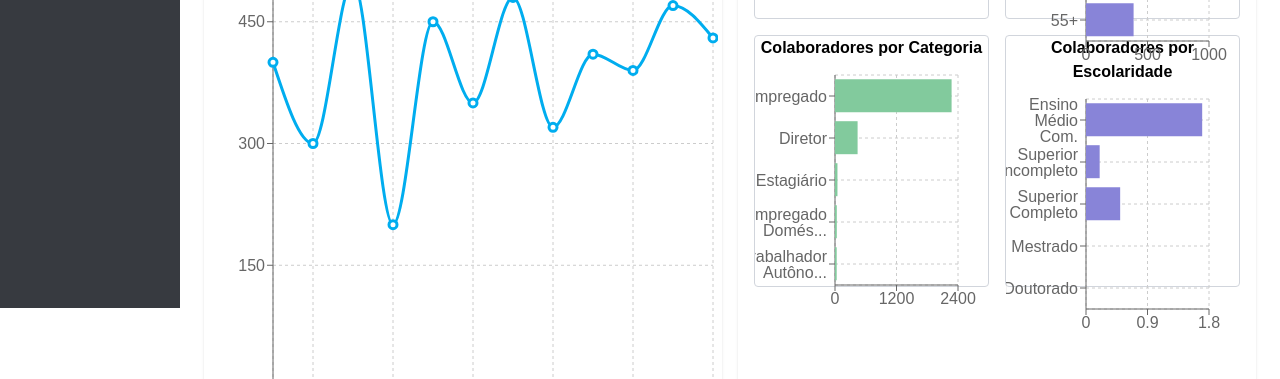
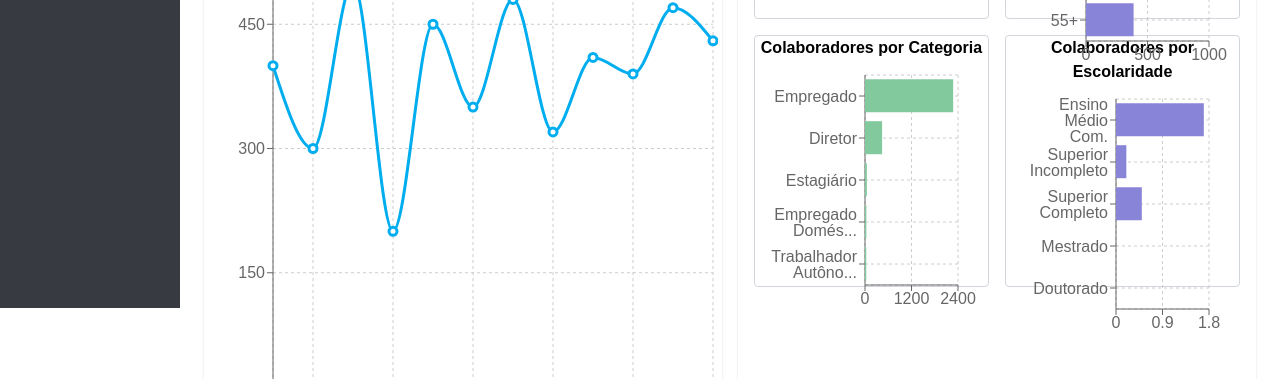
Before and after one commit to gabrielcsilvaa/office-gestao-front, a Next.js app: page /modulos/dashboards/demografico in a window 1280 px wide. Shown: the part 492-871 px from the top of the page. Built offline with nearby package versions, Linux system fonts and the light colour scheme; sample sign-in values are in the browser's storage.

Commit message:
nikolas atualizacoes

```diff
--- a/src/app/modulos/dashboards/demografico/components/grafico_categoria.tsx
+++ b/src/app/modulos/dashboards/demografico/components/grafico_categoria.tsx
@@ -36,7 +36,7 @@ const GraficoCategoria = () => {
           margin={{
             top: 5,
             right: 30,
-            left: 20,
+            left: 50,
             bottom: 5,
           }}
         >
--- a/src/app/modulos/dashboards/demografico/components/grafico_escolaridade.tsx
+++ b/src/app/modulos/dashboards/demografico/components/grafico_escolaridade.tsx
@@ -20,7 +20,7 @@ export const GraficoEscolaridade = () => {
           margin={{
             top: 5,
             right: 30,
-            left: 20,
+            left: 50,
             bottom: 5,
           }}
         >
--- a/src/app/modulos/dashboards/demografico/components/grafico_linha.tsx
+++ b/src/app/modulos/dashboards/demografico/components/grafico_linha.tsx
@@ -26,7 +26,7 @@ const dadosMock = [
 
 export default function GraficoLinha() {
   return (
-    <div className="bg-white p-1 rounded shadow h-[535px]  flex flex-col">
+    <div className="bg-white p-1 rounded shadow h-[545px]  flex flex-col">
       <ResponsiveContainer width="100%" height="100%">
         <LineChart data={dadosMock}>
           <CartesianGrid strokeDasharray="3 3" />
--- a/src/app/modulos/dashboards/demografico/page.tsx
+++ b/src/app/modulos/dashboards/demografico/page.tsx
@@ -47,6 +47,8 @@ export default function Demografico() {
 
           {/* Linha vertical (visível em telas md ou maiores) */}
           <div className="w-px h-6 bg-gray-400 hidden md:block" />
+
+
 
           {/* Botões de status */}
           <div className="flex flex-wrap  gap-2">
```
